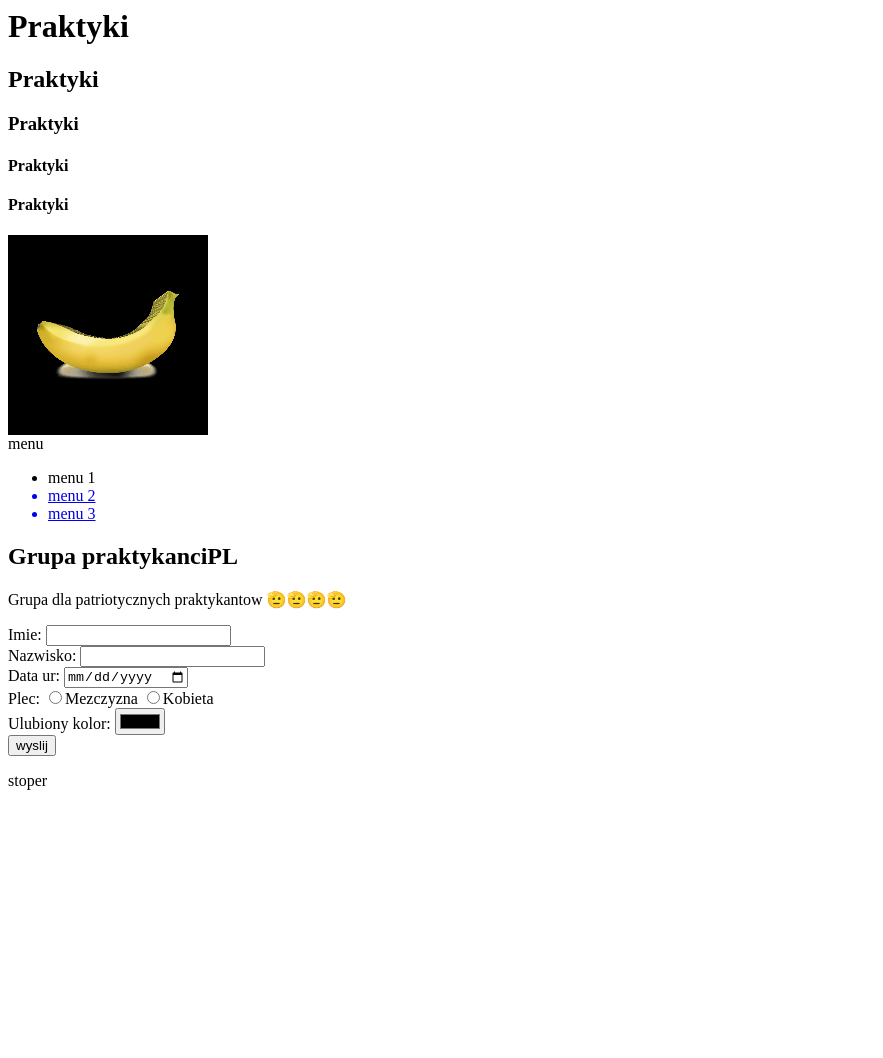
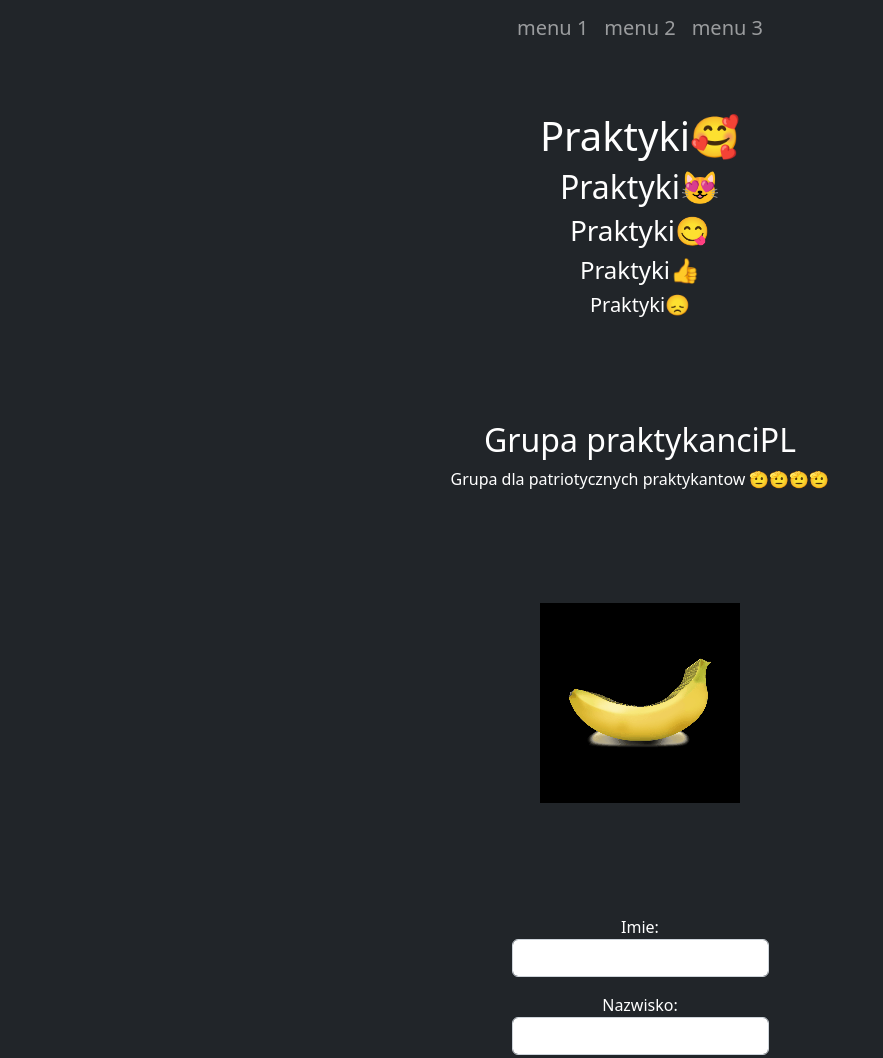
Before and after one commit to dariuszzz/tellonym-clone, a plain HTML site: page index.html in a window 1280 px wide. Shown: the top 1058 px of the page, without its empty margins (0-883 px from the left). Before the commit the page ends 800 px from the top, so only its background shows below. Drawn offline with nearby package versions, Linux system fonts and the light colour scheme.

Commit message:
dodanie ostylowania dla witryny internetowej wykorzystując framework bootstrap

```diff
--- a/index.html
+++ b/index.html
@@ -2,64 +2,83 @@
     <head>
         <title>Projekt</title>
         <meta charset="utf-8"/>
-
+        <meta name="viewport" content="width=device-width, initial-scale=1">
         <script src="skrypcior.js"></script>
+        <link href="https://cdn.jsdelivr.net/npm/bootstrap@5.2.2/dist/css/bootstrap.min.css" rel="stylesheet">
     </head>
     <body>
-        <header>
-            <h1>Praktyki</h1>
-            <h2>Praktyki</h2>
-            <h3>Praktyki</h3>
-            <h4>Praktyki</h4>
-            <h4>Praktyki</h5>
-            <img src="banan.gif"/>
+        <nav class="navbar navbar-expand-sm bg-dark navbar-dark justify-content-center">
+            <ul class="navbar-nav">
+                <li class="nav-item">
+                    <a class="nav-link" href="#"><h5>menu 1</h5></a>
+                </li>
+                <li class="nav-item">
+                    <a class="nav-link" href="#"><h5>menu 2</h5></a>
+                </li>
+                <li class="nav-item">
+                    <a class="nav-link" href="#"><h5>menu 3</h5></a>
+                </li>
+            </ul>
+        </nav>
+        <header class="container-fluid p-5 my-0.5 bg-dark text-white text-center">
+            <h1>Praktyki🥰</h1>
+            <h2>Praktyki😻</h2>
+            <h3>Praktyki😋</h3>
+            <h4>Praktyki👍</h4>
+            <h5>Praktyki😞</h5>
+
         </header>
 
-        <nav>
-            menu
-            <ul>
-                <a gref="#"><li>menu 1</li></a>
-                <a href="#"><li>menu 2</li></a>
-                <a href="#"><li>menu 3</li></a>
-            </ul>
-        </nav>
-
-        <article>
+        <article class="container-fluid p-5 bg-dark text-center text-white">
             <h2>Grupa praktykanciPL</h2>
             <p>
                 Grupa dla patriotycznych praktykantow 🫡🫡🫡🫡
             </p>
         </article>
-
-        <section>
+        <div id="gifcior" class="container-fluid p-5 bg-dark text-center">
+            <img src="banan.gif"/>
+        </div>
+        <section class="container-fluid p-5 bg-dark text-white text-center">
             <form name="super_formularz" action="" onsubmit="waliduj()">
                 <!-- Nienawidze html!!! label label label label-->
+                <div class="mb-3 mt-3">
                     <label>Imie:
-                    <input type="text" name="imie"/>
-                </label> <br>
+                        <input type="text" class="form-control" name="imie"/>
+                    </label>
+                </div>
+                <div class="mb-3 mt-3">
                     <label>Nazwisko:
-                    <input type="text" name="nazwisko"/>
-                </label> <br>
+                        <input type="text" class="form-control" name="nazwisko"/>
+                    </label>
+                </div>
+                <div class="mb-3 mt-3">
                     <label>Data ur:
-                    <input type="date" name="data_urodzenia"/>
-                </label> <br>
-
-                Plec:
+                        <input type="date" class="form-control"name="data_urodzenia"/>
+                    </label>
+                </div>
+                <div class="mb-3 mt-3">
+                    Plec:<br>
                     <label>
-                    <input type="radio" name="plec">Mezczyzna</input>
+                        <input type="radio" class="form-check-input" name="plec">Mezczyzna</input>
                     </label>
 
                     <label>
-                    <input type="radio" name="plec">Kobieta</input>
-                </label> <br>
+                        <input type="radio" class="form-check-input" name="plec">Kobieta</input>
+                    </label>
+                </div>
+                <div class="mb-3 mt-3 display-flex">
+                    <label>Ulubiony kolor:
+                        <input type="color" class="form-control " name="ulubiony_kolor"/>
+                    </label>
 
-                <label>Ulubiony kolor:
-                    <input type="color" name="ulubiony_kolor"/>
-                </label> <br>
 
-                <input type="submit" value="wyslij"/>
+                </div>
+                    <input type="submit" class="btn btn-light" value="wyslij"/>
             </form>
+
         </section>
-        <footer>stoper</footer>
+        <footer class="footer bg-dark text-white py-1 text-center">
+            Dariusz Zielonka, Wojciech Umiński, Kamil Tyrała
+        </footer>
     </body>
 </html>
--- /dev/null
+++ b/style.css
@@ -0,0 +1,3 @@
+/*
+😹
+*/
```
Lines whose indentation alone changed are shown as unchanged.
